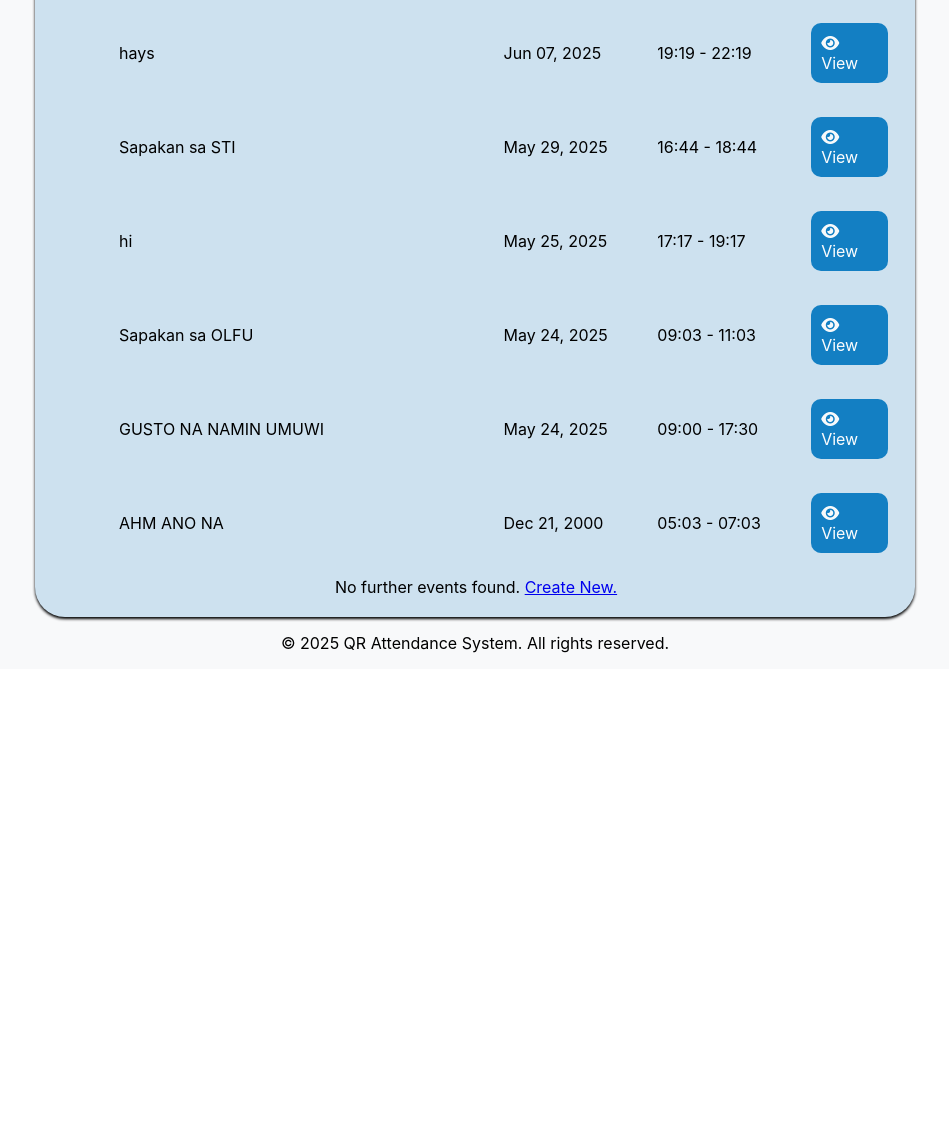
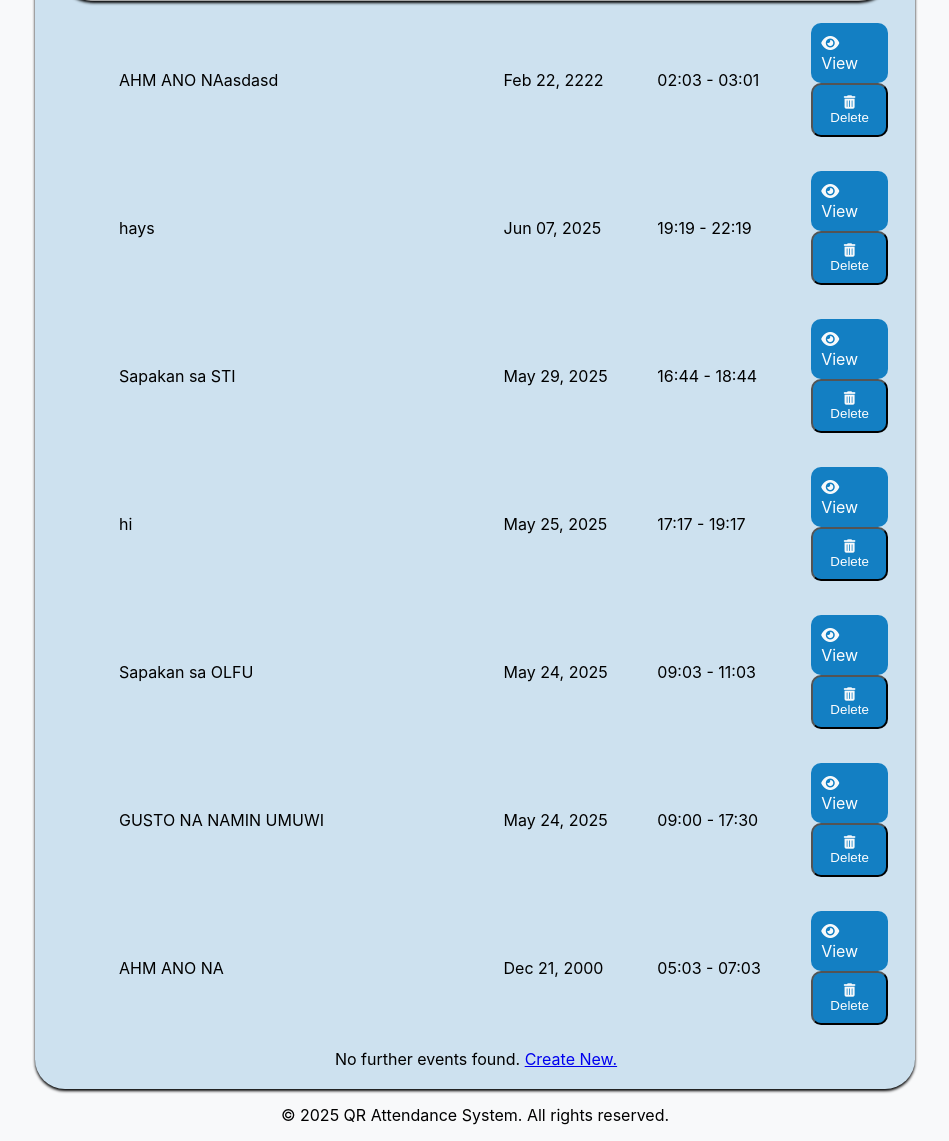
Before and after one commit to parsaljndrn/SnapTrack, a Django app: page /accounts/events/ in a window 1280 px wide. Shown: the part 465-1606 px from the top of the page, without its empty margins (165-1114 px from the left). Before the commit the page ends 1118 px from the top, so only its background shows below. Run offline with Django 4.2, Linux system fonts and the light colour scheme; a user stored in the database is signed in; data comes from the database, SQL or seed files in the repository; both versions use the stored data as it was after the commit; some libraries are stand-ins or nearby versions.

Commit message:
Edit 05/25/25
- added delete event btn on EVENTS
          -changed files:
                    - views.py (line 667-675)
                    - urls.py (line 42)
                    - event_list.html
                      (line 46- 49, line 66-94)

```diff
--- a/django_employee_qr/eqrApp/templates/event_list.html
+++ b/django_employee_qr/eqrApp/templates/event_list.html
@@ -42,9 +42,11 @@
                                     <a href="{% url 'eqrApp:event_detail' event.pk %}" class="eventactions-btn">
                                         <i class="fas fa-eye"></i> View
                                     </a>
-                                    <!-- <a href="#" class="eventactions-btn delete-btn" data-event-id="{{ event.pk }}">
+                                    {% if user.is_staff %} <!-- edited 052525 -1044 -->
+                                    <button class="eventactions-btn delete-btn" data-event-id="{{ event.pk }}">
                                         <i class="fas fa-trash-alt"></i> Delete
-                                    </a> -->
+                                    </button>
+                                    {% endif %}
                                 </div>
                             </div></td>
                         </tr>
@@ -60,3 +62,33 @@
     </div>
 </div>
 {% endblock %}
+
+<!-- edited 052525 -1044 -->
+{% block extra_js %}
+<script>
+document.addEventListener('DOMContentLoaded', function() {
+    document.querySelectorAll('.delete-btn').forEach(function(btn) {
+        btn.addEventListener('click', function() {
+            if (!confirm('Are you sure you want to delete this event?')) return;
+            const eventId = this.getAttribute('data-event-id');
+            fetch("{% url 'eqrApp:delete_event' 0 %}".replace('0', eventId), {
+                method: 'POST',
+                headers: {
+                    'X-CSRFToken': '{{ csrf_token }}',
+                    'Accept': 'application/json'
+                }
+            })
+            .then(response => response.json())
+            .then(data => {
+                if (data.success) {
+                    // Remove the event row from the table
+                    this.closest('tr').remove();
+                } else {
+                    alert(data.error || 'Failed to delete event.');
+                }
+            });
+        });
+    });
+});
+</script>
+{% endblock %}
--- a/django_employee_qr/eqrApp/urls.py
+++ b/django_employee_qr/eqrApp/urls.py
@@ -39,7 +39,7 @@ urlpatterns = [
     #event page (actions)
     path('events/', views.event_list, name='event_list'),
     path('events/create/', views.create_event, name='create_event'),
-    # path('event/<int:pk>/delete/', views.delete_event, name='delete_event'),
+    path('event/<int:pk>/delete/', views.delete_event, name='delete_event'), #edited 052525-1045
     path('events/<int:pk>/', views.event_detail, name='event_detail'),
     path('events/<int:event_id>/bulk-edit-attendance/', views.bulk_edit_attendance, name='bulk_edit_attendance'),
     path('events/<int:event_id>/save-bulk-attendance/', views.save_bulk_attendance, name='save_bulk_attendance'),
--- a/django_employee_qr/eqrApp/views.py
+++ b/django_employee_qr/eqrApp/views.py
@@ -663,3 +663,13 @@ def get_member_event_qr(request, event_id):
             'success': False,
             'error': f'Error processing QR code: {str(e)}'
         }, status=500)
+
+#edited 052525-1043
+@login_required
+@require_http_methods(["POST"])
+def delete_event(request, pk):
+    event = get_object_or_404(Event, pk=pk)
+    if not request.user.is_staff:
+        return JsonResponse({'success': False, 'error': 'Not authorized'}, status=403)
+    event.delete()
+    return JsonResponse({'success': True, 'message': "Event deleted successfully"})
```
Also changed, not shown: django_employee_qr/db.sqlite3.
